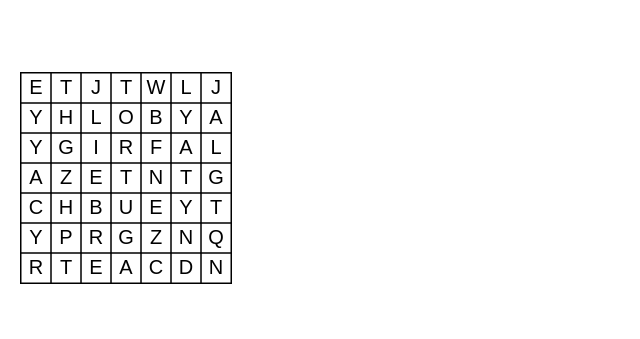
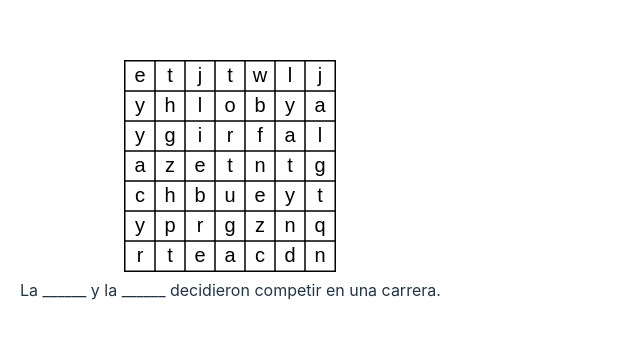
Before and after one commit to jcarroyos-teaching/libro-interactivo, a React (Vite) app in the folder liebre-tortuga/: page /fabula in a window 1280 px wide. Shown: the part 219-558 px from the top of the page, without its empty margins (0-640 px from the left). Built offline with nearby package versions, Linux system fonts and the light colour scheme.

Commit message:
Add TextoConPalabrasOcultas component and integrate with SopaDeLetras; update word handling and rendering logic

```diff
--- a/liebre-tortuga/src/components/Sopadeletras.jsx
+++ b/liebre-tortuga/src/components/Sopadeletras.jsx
@@ -1,4 +1,5 @@
 import React, { useRef, useState, useEffect, useMemo } from 'react';
+import TextoConPalabrasOcultas from './TextoConPalabrasOcultas';
 
 const getRandomPosition = (rows, cols, wordLength, isVertical) => {
   const row = isVertical ? Math.floor(Math.random() * (rows - wordLength + 1)) : Math.floor(Math.random() * rows);
@@ -41,11 +42,11 @@ const generateGrid = (rows, cols, words) => {
     }
   });
 
-  // Fill the rest of the grid with random letters
+  // Fill the rest of the grid with random letters in lowercase
   for (let row = 0; row < rows; row++) {
     for (let col = 0; col < cols; col++) {
       if (!newGrid[row][col]) {
-        newGrid[row][col] = String.fromCharCode(65 + Math.floor(Math.random() * 26)); // A-Z
+        newGrid[row][col] = String.fromCharCode(97 + Math.floor(Math.random() * 26)); // a-z
       }
     }
   }
@@ -53,10 +54,10 @@ const generateGrid = (rows, cols, words) => {
   return newGrid;
 };
 
-const SopaDeLetras = ({ word1, word2 }) => {
+const SopaDeLetras = ({ word1, word2, text }) => {
   const rows = 7;
   const cols = 7;
-  const words = useMemo(() => [word1, word2], [word1, word2]);
+  const words = useMemo(() => [word1.toLowerCase(), word2.toLowerCase()], [word1, word2]);
   const canvasRef = useRef(null);
   const [grid, setGrid] = useState([]);
   const [selectedCells, setSelectedCells] = useState([]);
@@ -91,7 +92,7 @@ const SopaDeLetras = ({ word1, word2 }) => {
 
         // Draw cell background if selected or part of a found word
         if (selectedCells.some(cell => cell.row === row && cell.col === col) ||
-            foundWords.some(word => word.some(cell => cell.row === row && cell.col === col))) {
+            foundWords.some(word => word.cells.some(cell => cell.row === row && cell.col === col))) {
           ctx.fillStyle = 'rgba(173, 216, 230, 0.6)'; // light blue
           ctx.fillRect(x, y, cellSize, cellSize);
         }
@@ -130,9 +131,10 @@ const SopaDeLetras = ({ word1, word2 }) => {
     if (words && words.length > 0) {
       // Check if selected cells match any word
       const selectedWord = selectedCells.map(cell => grid[cell.row][cell.col]).join('');
-      if (words.includes(selectedWord) || words.includes(selectedWord.split('').reverse().join(''))) {
+      const reversedSelectedWord = selectedCells.map(cell => grid[cell.row][cell.col]).reverse().join('');
+      if (words.includes(selectedWord) || words.includes(reversedSelectedWord)) {
         console.log(`Found word: ${selectedWord}`);
-        setFoundWords([...foundWords, selectedCells]);
+        setFoundWords([...foundWords, { word: selectedWord, cells: selectedCells }]);
       }
     }
     setSelectedCells([]);
@@ -140,6 +142,7 @@ const SopaDeLetras = ({ word1, word2 }) => {
   };
 
   return (
+    <>
       <canvas
         ref={canvasRef}
         width={cols * cellSize}
@@ -150,6 +153,8 @@ const SopaDeLetras = ({ word1, word2 }) => {
         onMouseUp={handleMouseUp}
         onMouseLeave={() => setIsMouseDown(false)}
       />
+      <TextoConPalabrasOcultas text={text} hiddenWords={words} foundWords={foundWords.map(fw => fw.word)} />
+    </>
   );
 };
 
--- /dev/null
+++ b/liebre-tortuga/src/components/TextoConPalabrasOcultas.jsx
@@ -0,0 +1,24 @@
+import React, { useState, useEffect } from 'react';
+
+const TextoConPalabrasOcultas = ({ text, hiddenWords, foundWords }) => {
+  const renderText = () => {
+    let parts = text.split(new RegExp(`(${hiddenWords.join('|')})`, 'gi'));
+    return parts.map((part, index) => {
+      if (hiddenWords.includes(part.toLowerCase())) {
+        return (
+          <span
+            key={index}
+            style={{ textDecoration: foundWords.includes(part.toLowerCase()) ? 'underline' : 'none' }}
+          >
+            {foundWords.includes(part.toLowerCase()) ? part : '______'}
+          </span>
+        );
+      }
+      return part;
+    });
+  };
+
+  return <div>{renderText()}</div>;
+};
+
+export default TextoConPalabrasOcultas;
--- a/liebre-tortuga/src/pages/Fabula.jsx
+++ b/liebre-tortuga/src/pages/Fabula.jsx
@@ -3,12 +3,14 @@ import React from 'react';
 import Fabula from '../layouts/Fabula';
 import SopaDeLetras from '../components/Sopadeletras';
 
-const HolaMundo = () => {
+const PaginaFabula = () => {
+  const text = "La liebre y la tortuga decidieron competir en una carrera.";
+
   return (
     <Fabula>
-      <SopaDeLetras word1="LIEBRE" word2="TORTUGA" />
+      <SopaDeLetras word1="liebre" word2="tortuga" text={text} />
     </Fabula>
   );
 };
 
-export default HolaMundo;
+export default PaginaFabula;
```
Lines whose indentation alone changed are shown as unchanged.
